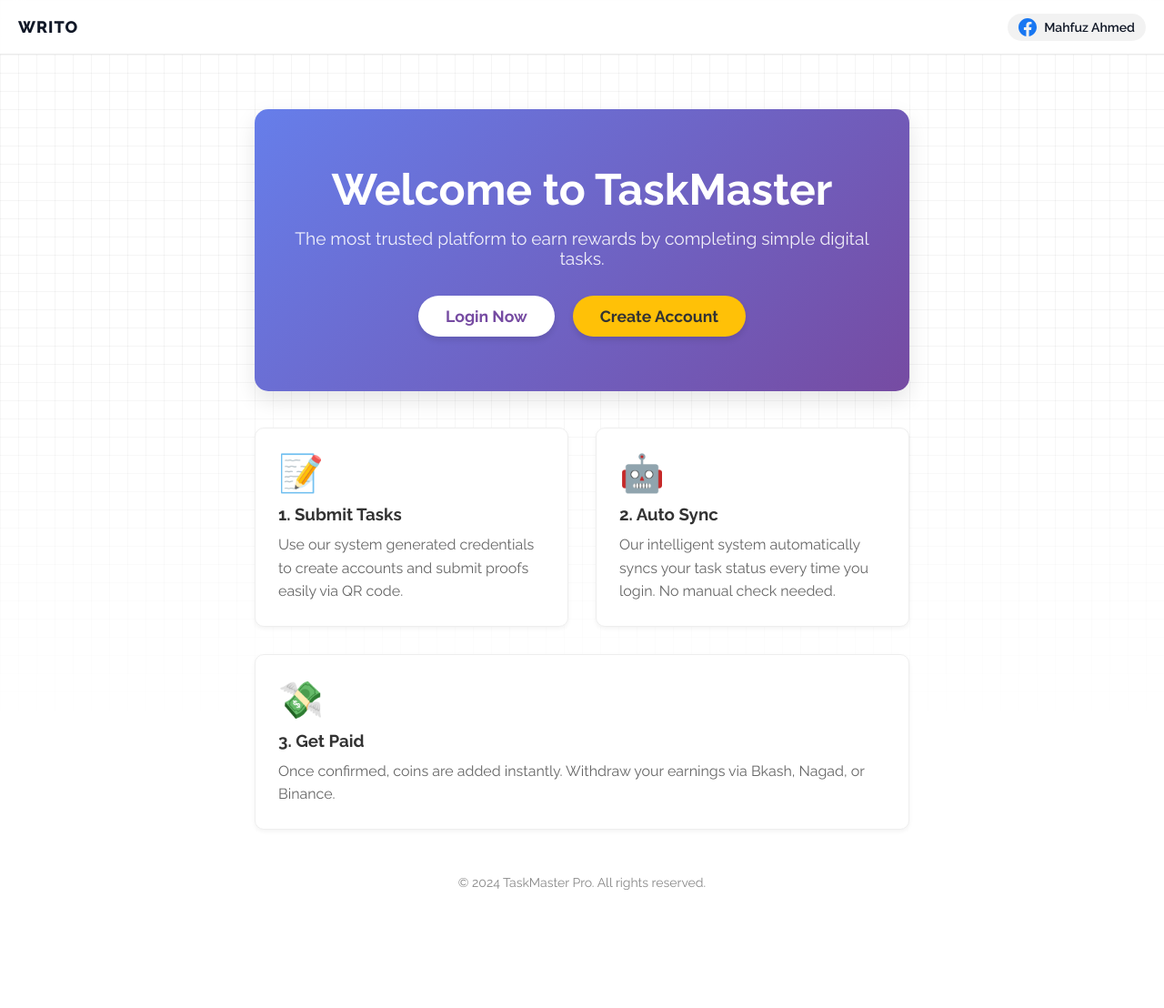
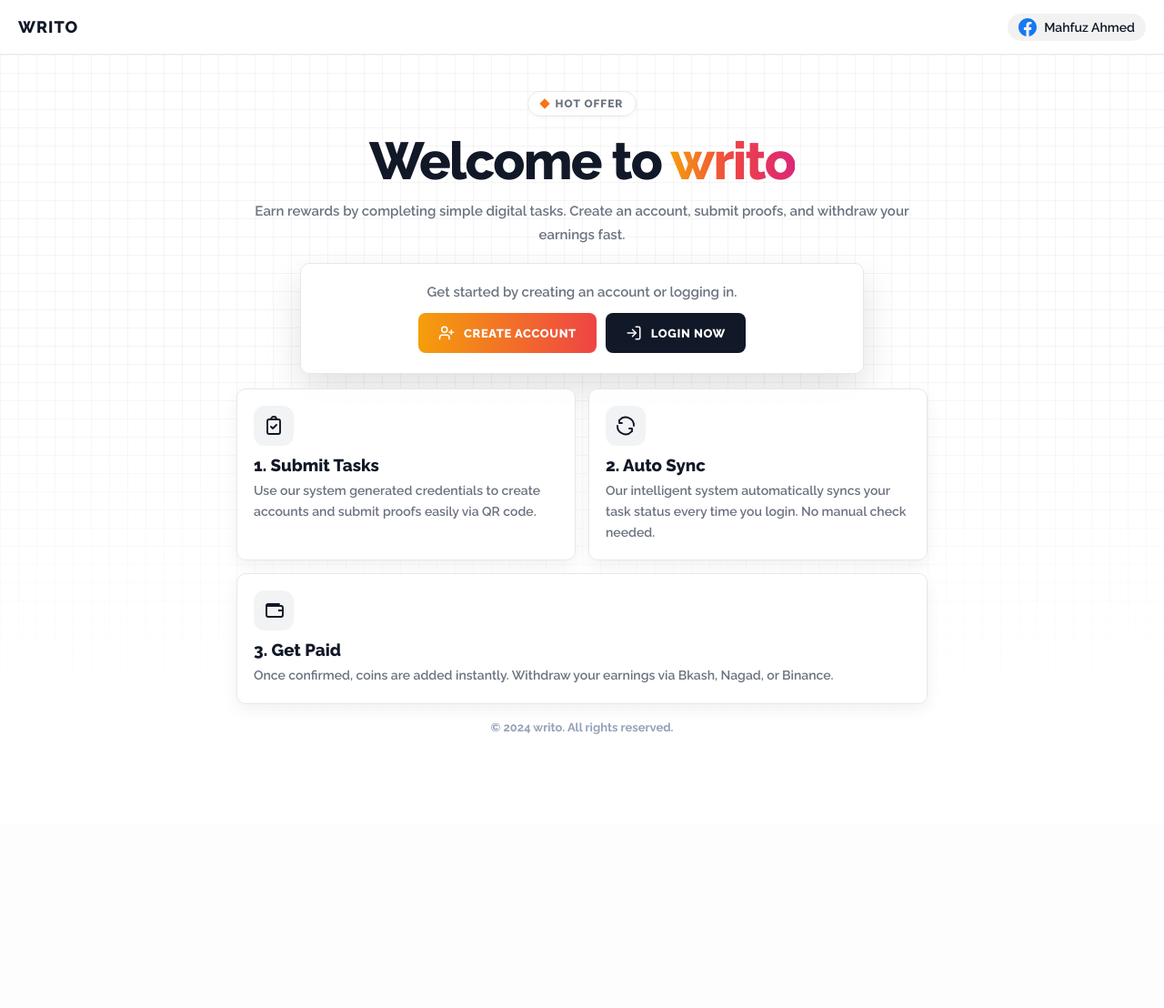
Before and after one commit to shahariarmahfuz/Wow, a Flask app: page / in a window 1280 px wide. Shown: the whole page at 91% size. After the commit the page ends 807 px from the top, so only its background shows below. Run offline with Flask 3, Linux system fonts and the light colour scheme.

Commit message:
Update index.html

```diff
--- a/templates/index.html
+++ b/templates/index.html
@@ -1,54 +1,285 @@
+{# templates/index.html #}
 {% extends "base.html" %}
 
 {% block content %}
-<div style="text-align: center; padding: 50px 20px;">
+<style>
+  /* Page scoped styles (won't break base.html) */
+  .home-hero {
+    --card-bg: #ffffff;
+    --text-main: #111827;
+    --text-muted: #6b7280;
+    --border: #e5e7eb;
+    --shadow: 0 18px 40px rgba(0,0,0,0.12);
+    --gradient: linear-gradient(to right, #f59e0b, #ef4444, #db2777);
+    --gradient-btn: linear-gradient(to right, #f59e0b, #ef4444);
 
-    <div style="background: linear-gradient(135deg, #667eea 0%, #764ba2 100%); color: white; padding: 60px 20px; border-radius: 15px; margin-bottom: 40px; box-shadow: 0 10px 25px rgba(0,0,0,0.1);">
-        <h1 style="font-size: 3rem; margin-bottom: 15px;">Welcome to TaskMaster</h1>
-        <p style="font-size: 1.2rem; margin-bottom: 30px; opacity: 0.9;">
-            The most trusted platform to earn rewards by completing simple digital tasks.
+    font-family: "Raleway", system-ui, -apple-system, Segoe UI, Roboto, Arial, sans-serif;
+    color: var(--text-main);
+  }
+
+  .home-hero .main-content {
+    min-height: calc(100vh - 160px); /* base has top+bottom nav space */
+    display: flex;
+    flex-direction: column;
+    align-items: center;
+    justify-content: center;
+    text-align: center;
+    padding: 30px 0 20px;
+  }
+
+  .home-hero .hero-badge {
+    display: inline-flex;
+    align-items: center;
+    gap: 8px;
+    padding: 6px 14px;
+    border: 1px solid var(--border);
+    background: rgba(255,255,255,0.82);
+    border-radius: 999px;
+    margin-bottom: 18px;
+    box-shadow: 0 2px 5px rgba(0,0,0,0.03);
+  }
+  .home-hero .badge-dot {
+    width: 8px;
+    height: 8px;
+    background: #f97316;
+    transform: rotate(45deg);
+    display: inline-block;
+  }
+  .home-hero .badge-text {
+    font-size: 12px;
+    font-weight: 800;
+    text-transform: uppercase;
+    letter-spacing: 1px;
+    color: var(--text-muted);
+  }
+
+  .home-hero .hero-title {
+    font-size: clamp(2.1rem, 6.8vw, 3.6rem);
+    font-weight: 800;
+    margin: 0 0 12px;
+    line-height: 1.08;
+    letter-spacing: -0.03em;
+  }
+
+  .home-hero .gradient-text {
+    background: var(--gradient);
+    -webkit-background-clip: text;
+    background-clip: text;
+    color: transparent;
+  }
+
+  .home-hero .hero-subtitle {
+    max-width: 720px;
+    color: var(--text-muted);
+    font-size: 15px;
+    font-weight: 600;
+    line-height: 1.7;
+    margin: 0 0 18px;
+  }
+
+  .home-hero .action-card {
+    width: min(620px, 100%);
+    background: var(--card-bg);
+    border: 1px solid var(--border);
+    border-radius: 10px;
+    box-shadow: var(--shadow);
+    padding: 22px;
+  }
+
+  .home-hero .card-text {
+    color: var(--text-muted);
+    font-size: 15px;
+    font-weight: 600;
+    margin-bottom: 14px;
+  }
+
+  .home-hero .btn-group {
+    display: flex;
+    flex-wrap: wrap;
+    justify-content: center;
+    gap: 10px;
+  }
+
+  .home-hero .hero-btn {
+    text-decoration: none;
+    display: inline-flex;
+    align-items: center;
+    gap: 10px;
+    padding: 13px 22px;
+    font-size: 13px;
+    font-weight: 800;
+    text-transform: uppercase;
+    letter-spacing: 0.6px;
+    color: #fff;
+    background: var(--gradient-btn);
+    border-radius: 8px;
+    transition: transform 0.1s ease, opacity 0.2s ease;
+    border: none;
+    line-height: 1;
+  }
+  .home-hero .hero-btn:hover { opacity: 0.92; }
+  .home-hero .hero-btn:active { transform: translateY(1px); }
+  .home-hero .hero-btn.secondary { background: #111827; }
+
+  .home-hero .btn-icon {
+    width: 18px;
+    height: 18px;
+    display: block;
+  }
+
+  .home-hero .features {
+    width: min(1100px, 100%);
+    margin-top: 16px;
+    display: flex;
+    gap: 14px;
+    justify-content: center;
+    flex-wrap: wrap;
+    text-align: left;
+  }
+
+  .home-hero .feature-card {
+    flex: 1;
+    min-width: 260px;
+    background: rgba(255,255,255,0.92);
+    padding: 18px;
+    border-radius: 10px;
+    border: 1px solid var(--border);
+    box-shadow: 0 6px 18px rgba(0,0,0,0.06);
+  }
+
+  .home-hero .feature-icon {
+    width: 44px;
+    height: 44px;
+    border-radius: 12px;
+    background: rgba(17,24,39,0.05);
+    display: inline-flex;
+    align-items: center;
+    justify-content: center;
+    margin-bottom: 10px;
+    color: var(--text-main);
+  }
+  .home-hero .feature-icon svg {
+    width: 24px;
+    height: 24px;
+    display: block;
+  }
+
+  .home-hero .feature-title {
+    margin-bottom: 6px;
+    font-weight: 800;
+    color: var(--text-main);
+  }
+
+  .home-hero .feature-desc {
+    color: var(--text-muted);
+    line-height: 1.65;
+    font-weight: 600;
+    font-size: 14px;
+  }
+
+  .home-hero .footer {
+    margin-top: 18px;
+    color: #94a3b8;
+    font-size: 13px;
+    font-weight: 700;
+  }
+</style>
+
+<div class="home-hero">
+  <main class="main-content">
+    <div class="hero-badge">
+      <span class="badge-dot"></span>
+      <span class="badge-text">Hot Offer</span>
+    </div>
+
+    <h1 class="hero-title">
+      Welcome to <span class="gradient-text">writo</span>
+    </h1>
+
+    <p class="hero-subtitle">
+      Earn rewards by completing simple digital tasks. Create an account, submit proofs, and withdraw your earnings fast.
     </p>
 
-        <div style="display: flex; gap: 20px; justify-content: center; flex-wrap: wrap;">
-            <a href="{{ url_for('login') }}" style="background: white; color: #764ba2; padding: 12px 30px; border-radius: 30px; text-decoration: none; font-weight: bold; font-size: 1.1rem; box-shadow: 0 4px 6px rgba(0,0,0,0.1); transition: transform 0.2s;">
+    <div class="action-card">
+      <p class="card-text">Get started by creating an account or logging in.</p>
+
+      <div class="btn-group">
+        <a href="{{ url_for('register') }}" class="hero-btn">
+          <!-- User-plus icon -->
+          <svg class="btn-icon" xmlns="http://www.w3.org/2000/svg" viewBox="0 0 24 24" fill="none" stroke="currentColor" stroke-width="2" stroke-linecap="round" stroke-linejoin="round" aria-hidden="true">
+            <path d="M16 21v-2a4 4 0 0 0-4-4H6a4 4 0 0 0-4 4v2"/>
+            <circle cx="9" cy="7" r="4"/>
+            <path d="M19 8v6"/>
+            <path d="M22 11h-6"/>
+          </svg>
+          Create Account
+        </a>
+
+        <a href="{{ url_for('login') }}" class="hero-btn secondary">
+          <!-- Log-in icon -->
+          <svg class="btn-icon" xmlns="http://www.w3.org/2000/svg" viewBox="0 0 24 24" fill="none" stroke="currentColor" stroke-width="2" stroke-linecap="round" stroke-linejoin="round" aria-hidden="true">
+            <path d="M15 3h4a2 2 0 0 1 2 2v14a2 2 0 0 1-2 2h-4"/>
+            <path d="M10 17l5-5-5-5"/>
+            <path d="M15 12H3"/>
+          </svg>
           Login Now
-            </a>
-            <a href="{{ url_for('register') }}" style="background: #ffc107; color: #333; padding: 12px 30px; border-radius: 30px; text-decoration: none; font-weight: bold; font-size: 1.1rem; box-shadow: 0 4px 6px rgba(0,0,0,0.1); transition: transform 0.2s;">
-                Create Account
         </a>
       </div>
     </div>
 
-    <div style="display: flex; gap: 30px; justify-content: center; flex-wrap: wrap; text-align: left;">
-
-        <div style="flex: 1; min-width: 250px; background: white; padding: 25px; border-radius: 10px; border: 1px solid #eee; box-shadow: 0 2px 5px rgba(0,0,0,0.05);">
-            <div style="font-size: 40px; margin-bottom: 10px;">📝</div>
-            <h3 style="color: #333; margin-bottom: 10px;">1. Submit Tasks</h3>
-            <p style="color: #666; line-height: 1.6;">
+    <div class="features">
+      <div class="feature-card">
+        <span class="feature-icon" aria-hidden="true">
+          <!-- Clipboard-check icon -->
+          <svg xmlns="http://www.w3.org/2000/svg" viewBox="0 0 24 24" fill="none" stroke="currentColor" stroke-width="1.9" stroke-linecap="round" stroke-linejoin="round">
+            <path d="M9 5H7a2 2 0 0 0-2 2v12a2 2 0 0 0 2 2h10a2 2 0 0 0 2-2V7a2 2 0 0 0-2-2h-2"/>
+            <path d="M9 5a3 3 0 0 1 6 0"/>
+            <path d="M9 5h6"/>
+            <path d="M9 13l2 2 4-4"/>
+          </svg>
+        </span>
+        <h3 class="feature-title">1. Submit Tasks</h3>
+        <p class="feature-desc">
           Use our system generated credentials to create accounts and submit proofs easily via QR code.
         </p>
       </div>
 
-        <div style="flex: 1; min-width: 250px; background: white; padding: 25px; border-radius: 10px; border: 1px solid #eee; box-shadow: 0 2px 5px rgba(0,0,0,0.05);">
-            <div style="font-size: 40px; margin-bottom: 10px;">🤖</div>
-            <h3 style="color: #333; margin-bottom: 10px;">2. Auto Sync</h3>
-            <p style="color: #666; line-height: 1.6;">
+      <div class="feature-card">
+        <span class="feature-icon" aria-hidden="true">
+          <!-- Refresh-cw icon -->
+          <svg xmlns="http://www.w3.org/2000/svg" viewBox="0 0 24 24" fill="none" stroke="currentColor" stroke-width="1.9" stroke-linecap="round" stroke-linejoin="round">
+            <path d="M21 12a9 9 0 0 0-15.6-6.4"/>
+            <path d="M3 12a9 9 0 0 0 15.6 6.4"/>
+            <path d="M5 6v3h3"/>
+            <path d="M19 18v-3h-3"/>
+          </svg>
+        </span>
+        <h3 class="feature-title">2. Auto Sync</h3>
+        <p class="feature-desc">
           Our intelligent system automatically syncs your task status every time you login. No manual check needed.
         </p>
       </div>
 
-        <div style="flex: 1; min-width: 250px; background: white; padding: 25px; border-radius: 10px; border: 1px solid #eee; box-shadow: 0 2px 5px rgba(0,0,0,0.05);">
-            <div style="font-size: 40px; margin-bottom: 10px;">💸</div>
-            <h3 style="color: #333; margin-bottom: 10px;">3. Get Paid</h3>
-            <p style="color: #666; line-height: 1.6;">
+      <div class="feature-card">
+        <span class="feature-icon" aria-hidden="true">
+          <!-- Wallet icon -->
+          <svg xmlns="http://www.w3.org/2000/svg" viewBox="0 0 24 24" fill="none" stroke="currentColor" stroke-width="1.9" stroke-linecap="round" stroke-linejoin="round">
+            <path d="M4 7h16a2 2 0 0 1 2 2v8a2 2 0 0 1-2 2H6a2 2 0 0 1-2-2V7z"/>
+            <path d="M4 7a2 2 0 0 1 2-2h12"/>
+            <path d="M18 12h4"/>
+            <circle cx="18" cy="12" r="1.2" fill="currentColor" stroke="none"/>
+          </svg>
+        </span>
+        <h3 class="feature-title">3. Get Paid</h3>
+        <p class="feature-desc">
           Once confirmed, coins are added instantly. Withdraw your earnings via Bkash, Nagad, or Binance.
         </p>
       </div>
-
     </div>
 
-    <div style="margin-top: 50px; color: #888; font-size: 14px;">
-        &copy; 2024 TaskMaster Pro. All rights reserved.
+    <div class="footer">
+      &copy; 2024 writo. All rights reserved.
     </div>
+  </main>
 </div>
 {% endblock %}
```
Lines whose indentation alone changed are shown as unchanged.
